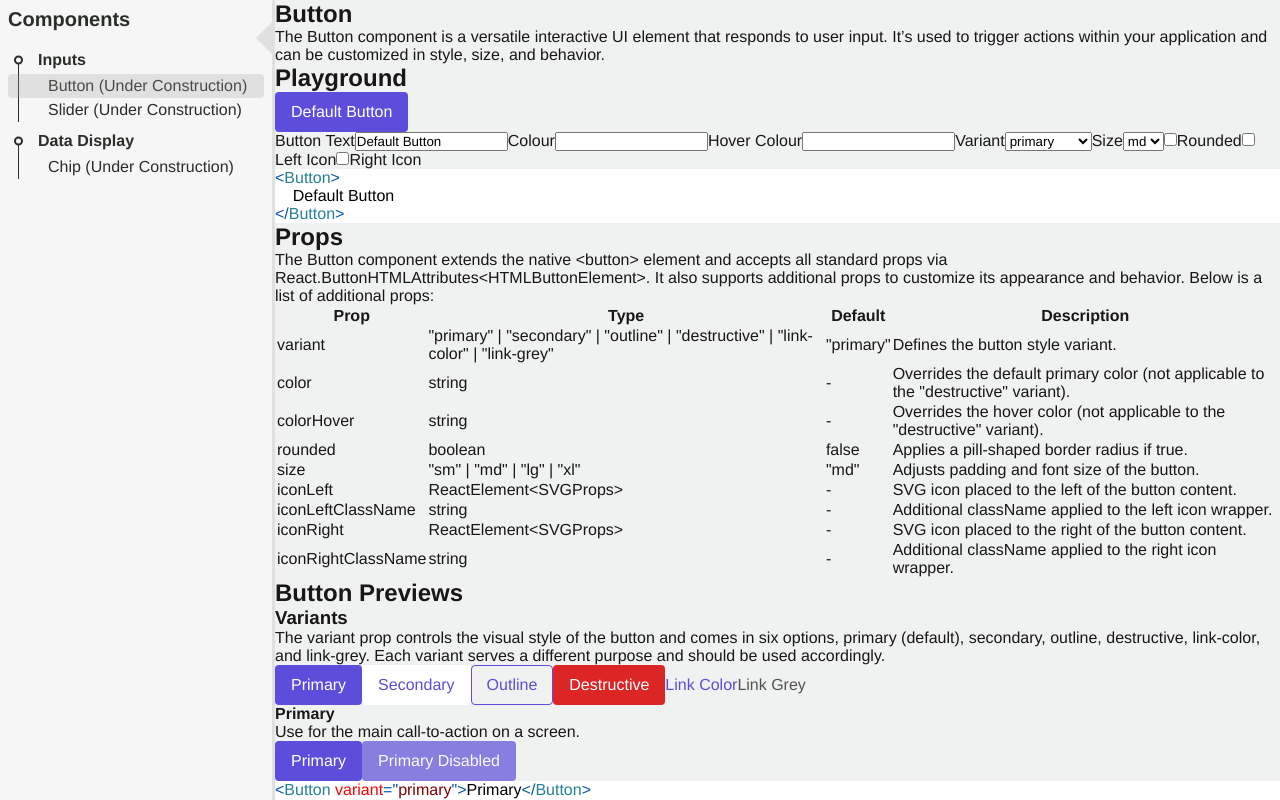
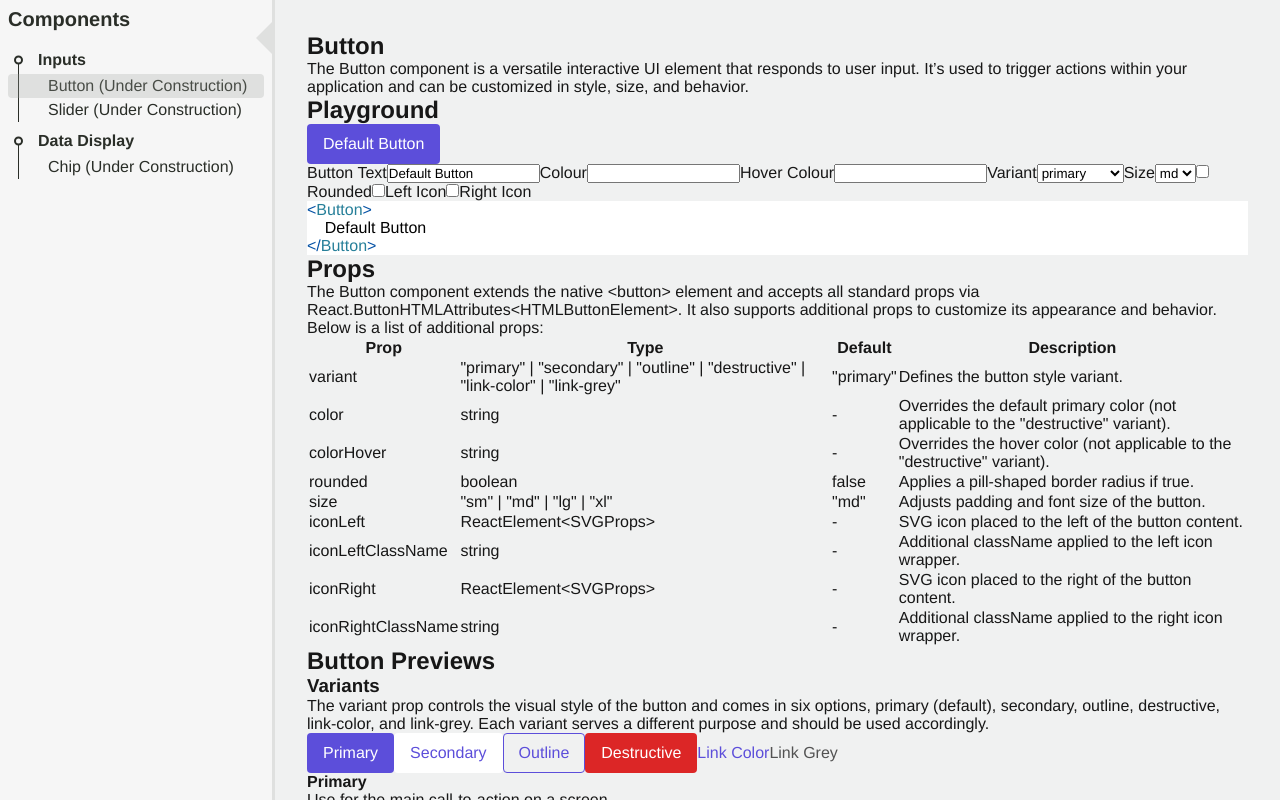
Before and after one commit to jalbe0076/component_kit, a Next.js app: page /button in a window 1280 px wide. Shown: the top 800 px of the page. Built offline with nearby package versions, Linux system fonts and the light colour scheme.

Commit message:
Fis sticky sidebar issue

```diff
--- a/src/app/globals.scss
+++ b/src/app/globals.scss
@@ -12,13 +12,12 @@
 
 .layout-container {
   display: flex;
-  min-height: stretch;
+  min-height: 100vh;
 }
 
 html,
 body {
   max-width: 100vw;
-  overflow-x: hidden;
 }
 
 body {
@@ -30,7 +29,7 @@ body {
 
 * {
   box-sizing: border-box;
-  font-family:  Helvetica, Arial, sans-serif;
+  font-family: Helvetica, Arial, sans-serif;
   padding: 0;
   margin: 0;
 }
@@ -48,6 +47,12 @@ a {
   text-decoration: none;
 }
 
+.layout-content {
+  max-width: 1512px;
+  padding: 2rem;
+  flex: 1;
+}
+
 @media (prefers-color-scheme: dark) {
   html {
     color-scheme: dark;
--- a/src/app/layout.tsx
+++ b/src/app/layout.tsx
@@ -17,7 +17,7 @@ export default function RootLayout({
       <body>
         <div className="layout-container">
           <Sidebar />
-          <main className="content">{children}</main>
+          <main className="layout-content">{children}</main>
         </div>
       </body>
     </html>
--- a/src/app/sidebar.module.scss
+++ b/src/app/sidebar.module.scss
@@ -15,10 +15,12 @@
 
   background-color: var(--main-bg-color);
   color: var(--main-accent-color);
+  min-height: 100vh;
   height: 100vh;
   position: sticky;
   top: 0;
   transition: all 0.3s ease;
+  flex-shrink: 0;
 
   &.closed {
     min-width: 0.5rem; // 8px
```
